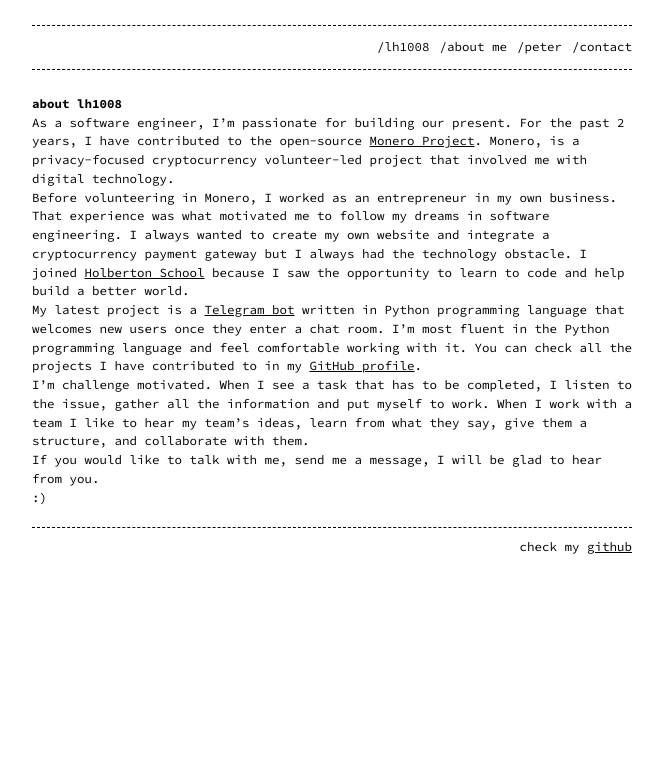
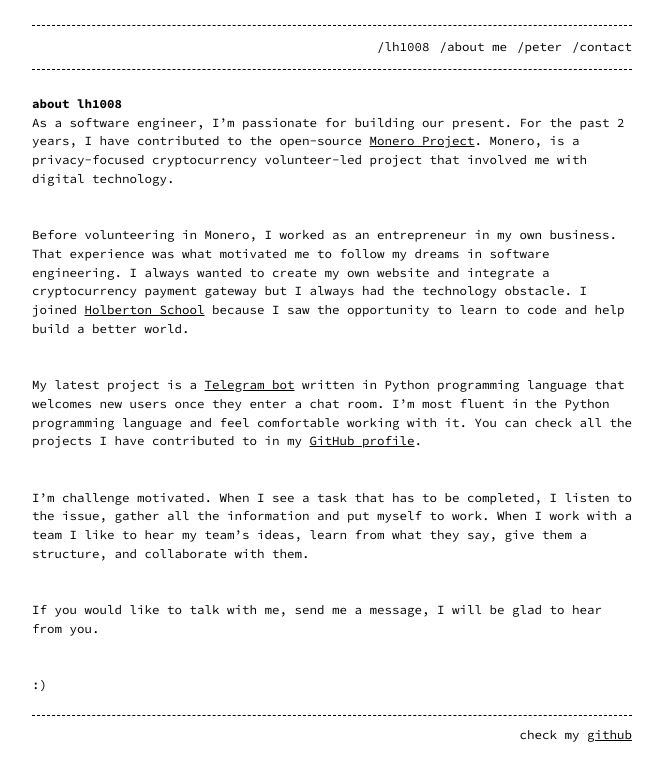
Before and after one commit to lh1008/lh1008.github.io, a Jekyll site: the page built from about.md, in a window 1280 px wide. Shown: the top 781 px of the page, without its empty margins (308-971 px from the left). Built offline with Jekyll 4.4.1, drawn with Linux system fonts in a browser that asks for light colours.

Commit message:
Spaces added in the about page

```diff
--- a/about.md
+++ b/about.md
@@ -7,13 +7,13 @@ permalink: /about/
 # about lh1008
 
 As a software engineer, I'm passionate for building our present. For the past 2 years, I have contributed to the open-source [Monero Project](https://web.getmonero.org/). Monero, is a privacy-focused cryptocurrency volunteer-led project that involved me with digital technology.
-
+<br />
 Before volunteering in Monero, I worked as an entrepreneur in my own business. That experience was what motivated me to follow my dreams in software engineering. I always wanted to create my own website and integrate a cryptocurrency payment gateway but I always had the technology obstacle. I joined [Holberton School](https://www.holbertonschool.com/) because I saw the opportunity to learn to code and help build a better world.
-
+<br>
 My latest project is a [Telegram bot](https://repo.getmonero.org/lh1008/monerojobsbot) written in Python programming language that welcomes new users once they enter a chat room. I'm most fluent in the Python programming language and feel comfortable working with it. You can check all the projects I have contributed to in my [GitHub profile](https://github.com/lh1008/).
-
+<br>
 I'm challenge motivated. When I see a task that has to be completed, I listen to the issue, gather all the information and put myself to work. When I work with a team I like to hear my team's ideas, learn from what they say, give them a structure, and collaborate with them.
-
+<br>
 If you would like to talk with me, send me a message, I will be glad to hear from you.
-
+<br>
 :)
```
